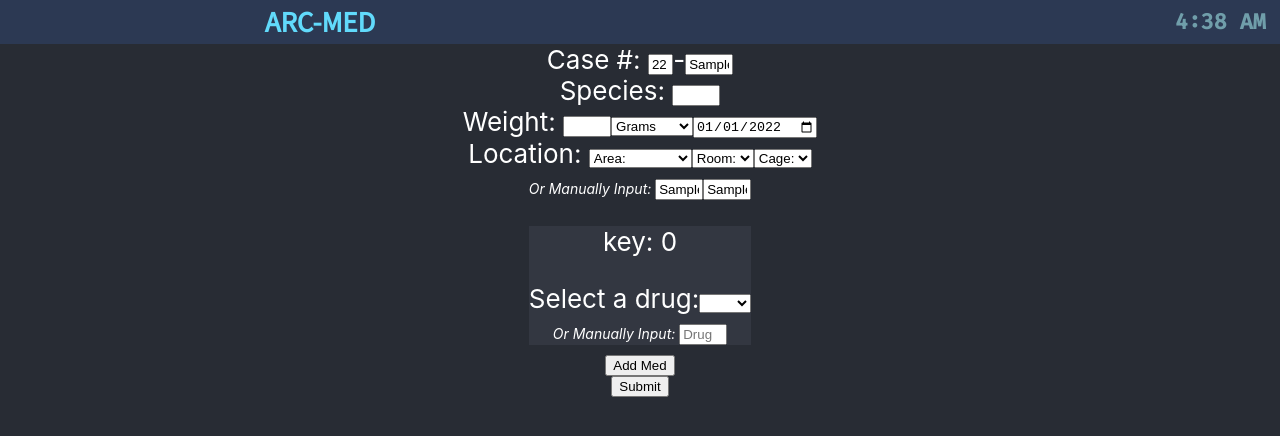
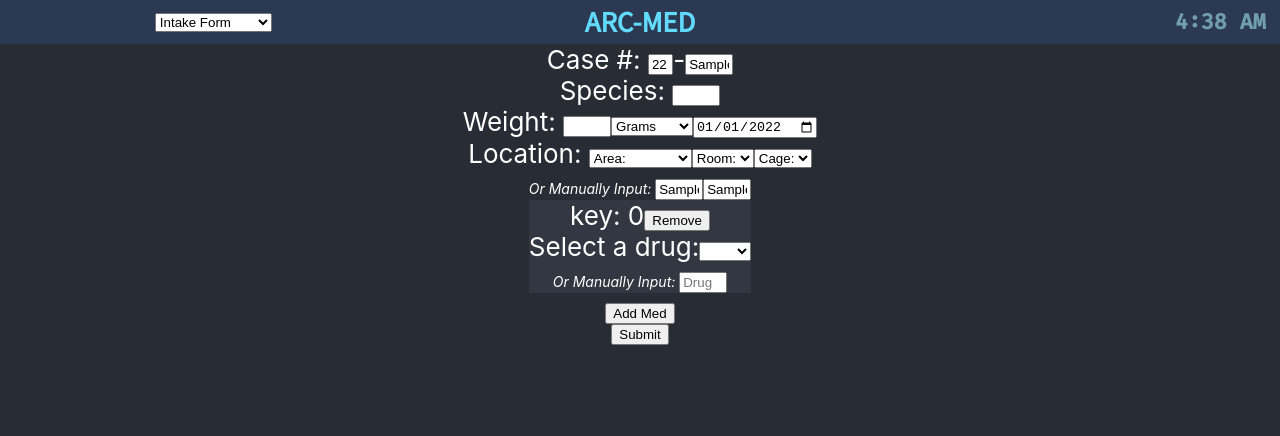
Before and after one commit to Ethazeriel/arc-med, a React (Create React App) app in the folder client/: page / in a window 1280 px wide. Both pictures are taken after typing "Sample", "Sample", "Sample", "Sample", "Sample" into the empty fields and a click on the button "Add Med". Shown: the top 436 px of the page. Built offline with nearby package versions, Linux system fonts and the light colour scheme.

Commit message:
more proper array handling

```diff
--- a/client/src/App.js
+++ b/client/src/App.js
@@ -60,19 +60,66 @@ class SpeciesSearch extends React.Component {
   }
 }
 
-function App() {
-  return (
-    <div className="App">
-      <TopBar />
-      <IntakeForm />
-    </div>
-  );
+class App extends React.Component {
+  constructor(props) {
+    super(props);
+    this.handleChange = this.handleChange.bind(this);
+    this.sectionChoice = this.sectionChoice.bind(this);
+    this.state = {
+      sectionSelect:'IntakeForm',
+    };
+  }
+
+  handleChange(event) {
+    const target = event.target;
+    const value = target.value;
+    const name = target.name;
+    this.setState({ [name]: value });
+  }
+
+
+  sectionChoice(option) {
+    switch (option) {
+    case 'IntakeForm':
+      return (<IntakeForm />);
+
+    case 'SpeciesSearch':
+      return (<SpeciesSearch />);
+
+    default:
+      return null;
+    }
+  }
+
+  render() {
+    return (
+      <div className="App">
+        <TopBar displaychoice={this.state.sectionSelect} onChange={this.handleChange} />
+        {this.sectionChoice(this.state.sectionSelect)}
+      </div>
+    );
+  }
 }
 
 class TopBar extends React.Component {
+  constructor(props) {
+    super(props);
+    this.handleChange = this.handleChange.bind(this);
+  }
+
+  handleChange(event) {
+    this.props.onChange(event);
+  }
+
   render() {
     return (
       <div className="TopBar">
+        <div className="TopBar-item">
+          <select name="sectionSelect" value={this.props.displaychoice} onChange={this.handleChange}>
+            <option value="SpeciesSearch">Species Lookup</option>
+            <option value="IntakeForm">Intake Form</option>
+            <option value="MedBoard">Med Board</option>
+          </select></div>
         <div className="TopBar-item"><h1 className="TopBar-title">ARC-MED</h1></div>
         <div className="TopBar-item"><Clock /></div>
       </div>
@@ -203,18 +250,43 @@ class IntakeForm extends React.Component {
     console.log(this.state);
   }
 
-  medClick() {
-    this.state.drugs.push(this.initialMeds);
-    this.setState({ drugs: this.state.drugs });
+  medClick(event, index) {
+    // console.log(event.target.name, index);
+    this.setState(state => {
+      let drugs = state.drugs;
+      switch (event.target.name) {
+
+      case 'addMed':
+        drugs = state.drugs.concat(this.initialMeds);
+        break;
+
+      case 'delMed':
+        drugs = state.drugs.filter((drug, jndex) => index !== jndex);
+        break;
+
+      default:
+        break;
+      }
+
+      return { drugs };
+    });
     this.setState({ meds: this.state.meds + 1 });
   }
 
   medChange(event, index) {
-    console.log('medchange', event, index);
-    console.log(event.target.value);
-    console.log(event.target.name);
-    this.state.drugs[index][event.target.name] = event.target.value;
-    this.setState({ drugs: this.state.drugs });
+    // console.log(`medchange index ${index}, name ${event.target.name}, value ${event.target.value}`, event);
+    this.setState(state => {
+      const drugs = state.drugs.map((drug, jndex) => {
+        if (jndex === index) {
+          const moddrug = Object.assign({}, drug); // remember this is a shallow copy and will break, will need to special case for nested arrays and objects
+          moddrug[event.target.name] = event.target.value;
+          return moddrug;
+        } else {
+          return drug;
+        }
+      });
+      return { drugs };
+    });
   }
 
   render() {
@@ -299,8 +371,8 @@ class MedCapsule extends React.Component {
     this.handleChange = this.handleChange.bind(this);
   }
 
-  onClick() {
-    this.props.onClick();
+  onClick(event, index) {
+    this.props.onClick(event, index);
   }
 
   handleChange(event, index) {
@@ -308,14 +380,12 @@ class MedCapsule extends React.Component {
   }
 
   render() {
-    const meds = [];
-    for (let i = 0; i < this.props.value; i++) {
-      meds.push(<MedForm key={i} id={i} drug={this.props.drugs[i]} onChange={this.handleChange} />);
-    }
     return (
       <div>
-        {meds}
-        <button type="button" onClick={this.onClick}>Add Med</button>
+        {this.props.drugs.map((drug, i) => (
+          <MedForm key={i} id={i} drug={drug} onClick={this.onClick} onChange={this.handleChange} />
+        ))}
+        <button type="button" name="addMed" onClick={this.onClick}>Add Med</button>
       </div>
     );
   }
@@ -325,10 +395,41 @@ class MedForm extends React.Component {
   constructor(props) {
     super(props);
     this.handleChange = this.handleChange.bind(this);
+    this.onClick = this.onClick.bind(this);
   }
 
   handleChange(event) {
     this.props.onChange(event, this.props.id);
+    switch (event.target.name) {
+    case 'arcname':
+      if (arc.drugs.includes(event.target.value)) {
+        fetch('/drugs', {
+          method: 'POST',
+          headers: {
+            Accept: 'application/json',
+            'Content-Type': 'application/json',
+          },
+          body: JSON.stringify({
+            'code':event.target.value,
+          }),
+        }).then((response) => response.json())
+          .then((json) => {
+            // console.log(json);
+            this.setState({ reference:json });
+          })
+          .catch((error) => {
+            console.error(error);
+          });
+      }
+      break;
+
+    default:
+      break;
+    }
+  }
+
+  onClick(event) {
+    this.props.onClick(event, this.props.id);
   }
 
   handleSubmit(event) {
@@ -342,7 +443,8 @@ class MedForm extends React.Component {
   render() {
     return (
       <div className="Intake-med-box">
-        <p>key: {this.props.id}</p>
+        <label>key: {this.props.id}</label>
+        <button type="button" name="delMed" onClick={this.onClick}>Remove</button>
         <div>
           <label>Select a drug:</label>
           <select name="arcname" value={this.props.drug.arcname} onChange={this.handleChange}>
```
